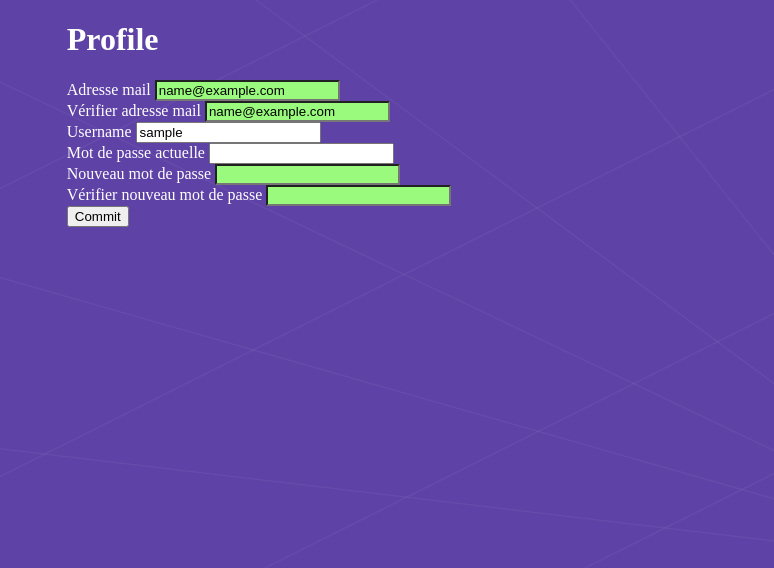
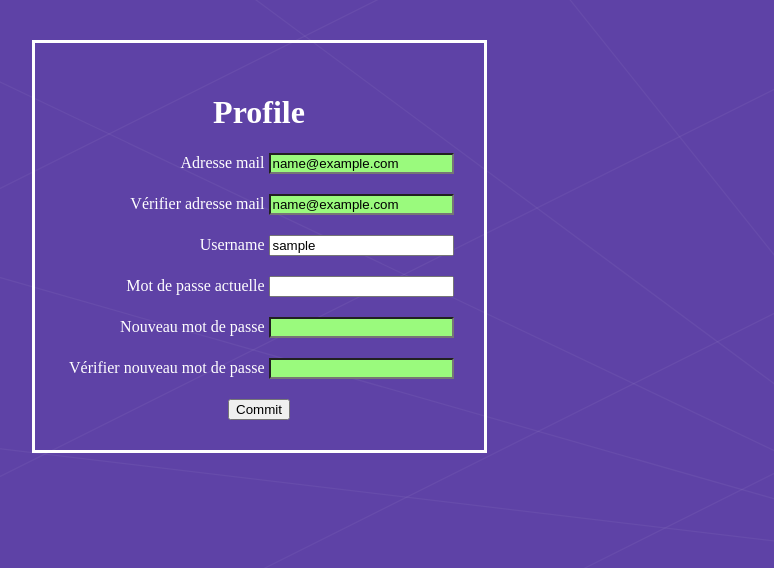
Before and after one commit to TeamRequete/SiteWeb, a PHP site: page /index.php?action=profile in a window 1280 px wide. Shown: the part 69-637 px from the top of the page, without its empty margins (381-1155 px from the left). Run offline with PHP 8.4, Linux system fonts and the light colour scheme; the visitor is signed in with stand-in values (Sample User, id 1); tables that the repository leaves empty or names only in its code hold one stand-in row (values such as "Sample post").

Commit message:
CSS page profile et admin

```diff
--- a/view/admin.php
+++ b/view/admin.php
@@ -1,4 +1,7 @@
+<link href="view/css/admin.css" rel="stylesheet" type="text/css">
+
 <table>
+  <thead>
     <tr>
         <th>ID</th>
         <th>user_login</th>
@@ -9,6 +12,8 @@
         <th>reset password</th>
         <th>new password</th>
     </tr>
+  </thead>
+  <tbody>
     <?php foreach(dumpUser() as $row): ?>
       <tr>
         <form method="post" action="index.php?action=admin" id="<?php echo('form_promote'.$row['ID']); ?>"></form>
@@ -23,6 +28,7 @@
         <th> <input class="newpass" type="password"  form="<?php echo('form_newpass'.$row['ID']); ?>" type="text" name="new_pass" value=""> </th>
       </tr>
     <?php endforeach; ?>
+  </tbody>
 </table>
 
 <script type="text/javascript" src="view/js/jquery.js" ></script>
--- /dev/null
+++ b/view/css/profile.css
@@ -0,0 +1,16 @@
+form {
+    margin-top: 40px;
+    border-style: solid;
+    padding: 30px;
+    text-align: center;
+}
+
+form label {
+    display: inline-block;
+    width: 200px;
+    text-align: right;
+}
+
+form input {
+    margin-bottom: 20px;
+}
--- a/view/login.php
+++ b/view/login.php
@@ -1,3 +1,5 @@
+<link href="view/css/login.css" rel="stylesheet" type="text/css">
+
 <form method="post" action="index.php?action=login">
     <h1>Connexion</h1>
 
--- a/view/profile.php
+++ b/view/profile.php
@@ -2,6 +2,8 @@
   $email = getUserEmail($_SESSION['id']);
   $login = getUserLogin($_SESSION['id']);
 ?>
+
+<link href="view/css/profile.css" rel="stylesheet" type="text/css">
 
 <form id="formProfile" action="index.php?action=profile" method="post">
     <h1>Profile</h1>
--- a/view/signin.php
+++ b/view/signin.php
@@ -1,3 +1,6 @@
+<link href="view/css/signin.css" rel="stylesheet" type="text/css">
+
+
 <form id="formRegister" action="index.php?action=register" method="post">
     <h1>Inscription</h1>
 
```
Also changed, not shown: view/css/admin.css (added, +18 -0 lines). Lines whose indentation alone changed are shown as unchanged.
